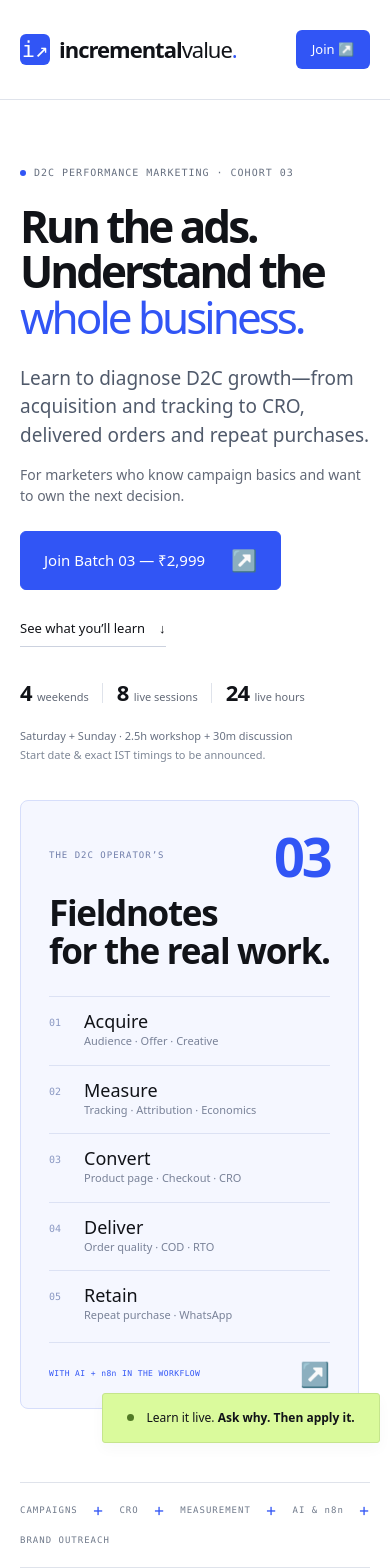
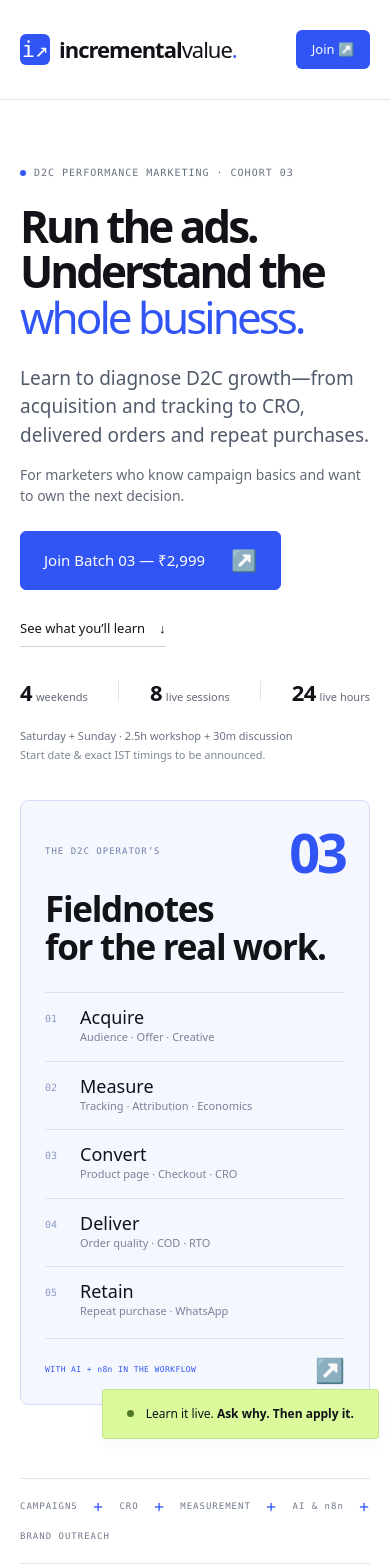
Before and after one commit to Deepakd25k/cohort_incrementalvalue_in, a React (Vite) app: page / in a window 390 px wide. Built offline with nearby package versions, Linux system fonts and the light colour scheme.

Commit message:
style: fix Fieldnotes card width on mobile and properly distribute stats row

```diff
--- a/src/components/Hero.jsx
+++ b/src/components/Hero.jsx
@@ -44,22 +44,22 @@ export default function Hero() {
           </div>
 
           {/* Course Facts */}
-          <div className="flex flex-row items-baseline gap-[14px] sm:gap-[25px] mt-[29px] mb-[18px]">
-            <div className="flex items-baseline pr-[14px] sm:pr-[25px] relative">
+          <div className="flex flex-row justify-between lg:justify-start items-baseline mt-[29px] mb-[18px] w-full lg:w-auto">
+            <div className="flex items-baseline">
               <span className="text-[22px] sm:text-[27px] font-bold tracking-[-0.7px]">4</span>
-              <span className="text-[11px] sm:text-[12px] text-muted ml-[5px] sm:ml-[7px]">weekends</span>
-              <div className="absolute right-0 top-1/2 -translate-y-1/2 w-px h-[20px] sm:h-[27px] bg-borders"></div>
+              <span className="text-[11px] sm:text-[12px] text-muted ml-[4px] sm:ml-[7px]">weekends</span>
             </div>
+            <div className="w-px h-[20px] sm:h-[27px] bg-borders mx-[10px] lg:mx-[25px]"></div>
 
-            <div className="flex items-baseline pr-[14px] sm:pr-[25px] relative">
+            <div className="flex items-baseline">
               <span className="text-[22px] sm:text-[27px] font-bold tracking-[-0.7px]">8</span>
-              <span className="text-[11px] sm:text-[12px] text-muted ml-[5px] sm:ml-[7px]">live sessions</span>
-              <div className="absolute right-0 top-1/2 -translate-y-1/2 w-px h-[20px] sm:h-[27px] bg-borders"></div>
+              <span className="text-[11px] sm:text-[12px] text-muted ml-[4px] sm:ml-[7px]">live sessions</span>
             </div>
+            <div className="w-px h-[20px] sm:h-[27px] bg-borders mx-[10px] lg:mx-[25px]"></div>
 
             <div className="flex items-baseline">
               <span className="text-[22px] sm:text-[27px] font-bold tracking-[-0.7px]">24</span>
-              <span className="text-[11px] sm:text-[12px] text-muted ml-[5px] sm:ml-[7px]">live hours</span>
+              <span className="text-[11px] sm:text-[12px] text-muted ml-[4px] sm:ml-[7px]">live hours</span>
             </div>
           </div>
 
@@ -71,7 +71,7 @@ export default function Hero() {
         </div>
 
         {/* RIGHT COLUMN - FIELDNOTES CARD */}
-        <div className="relative self-start mt-[8px] mb-[42px] p-[28px] pb-[22px] bg-cardBg border border-cardBorder rounded-[8px]">
+        <div className="relative w-full lg:w-auto lg:self-start mt-[8px] mb-[42px] p-[24px] lg:p-[28px] pb-[22px] bg-cardBg border border-cardBorder rounded-[8px]">
 
           {/* Top Row */}
           <div className="flex justify-between items-center">
@@ -108,7 +108,7 @@ export default function Hero() {
           </div>
 
           {/* Green Sticker */}
-          <div className="absolute -right-[22px] -bottom-[35px] flex items-center gap-[12px] px-[24px] py-[15px] bg-stickerBg border border-stickerBorder rounded-[3px] -rotate-4 shadow-[0_6px_14px_rgba(36,54,28,0.03)] text-[12px] leading-[1.5] z-10">
+          <div className="absolute -right-[10px] md:-right-[22px] -bottom-[35px] flex items-center gap-[12px] px-[24px] py-[15px] bg-stickerBg border border-stickerBorder rounded-[3px] -rotate-4 shadow-[0_6px_14px_rgba(36,54,28,0.03)] text-[12px] leading-[1.5] z-10">
             <div className="w-[7px] h-[7px] rounded-full shrink-0 bg-[#517925]"></div>
             <div>
               <span className="font-normal">Learn it live. </span>
```
Also changed, not shown: 4 other files (tests, documents, lock files or other folders).
